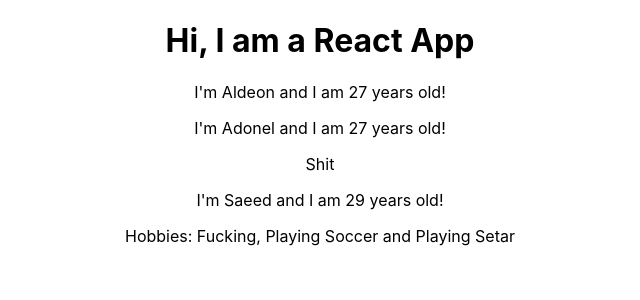
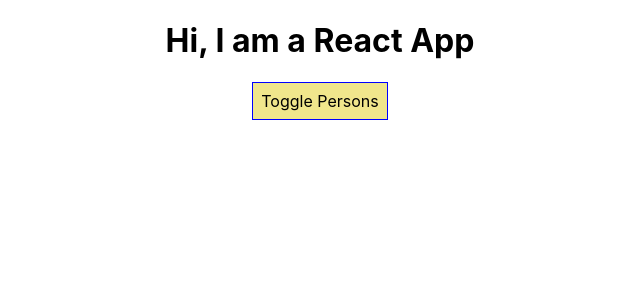
Before and after one commit to AldeonMoriak/udemy-app, a React (Create React App) app: page / in a window 1280 px wide. Shown: the top 300 px of the page, without its empty margins (320-960 px from the left). Built offline with nearby package versions, Linux system fonts and the light colour scheme.

Commit message:
added css and person js and initial app modifications

```diff
--- a/src/App.js
+++ b/src/App.js
@@ -2,17 +2,84 @@
 import './App.css';
 import Person from './Person/Person';
 
-function App() {
+class App extends React.Component {
+  constructor(props) {
+    super(props);
+    this.state = {
+      persons: [
+        { name: 'Aldeon', age: 27},
+        { name: 'Adonel', age: 28},
+        { name: 'Mehran', age: 29}
+      ],
+      showPersons: false
+    };
+  }
+
+  switchNameHandler = (newName) => {
+    // console.log('Was clicked!');
+    this.setState({
+      persons: [
+        { name: newName, age: 27},
+        { name: 'Adonel', age: 28},
+        { name: 'Saeed', age: 29}
+      ]
+    });
+  };
+
+  nameChangedHandler = (event) => {
+    this.setState({
+      persons: [
+        { name: 'Aldeon', age: 27},
+        { name: event.target.value, age: 28},
+        { name: 'Saeed', age: 29}
+    ]
+    });
+  };
+
+  togglePersonsHandler = () => {
+    const doesShow = this.state.showPersons;
+    this.setState({
+      showPersons: !doesShow
+    });
+  };
+
+  render() {
+
+    const style = {
+      backgroundColor: "khaki",
+      font: 'inherit',
+      border: '1px solid blue',
+      padding: '8px',
+      cursor: 'pointer'
+    };
+
     return (
       <div className="App">
         <header className="App-header">
           <h1>Hi, I am a React App</h1>
         </header>
-      <Person name="Aldeon" age="27"/>
-      <Person name="Adonel" age="27" >Shit</Person>
-      <Person name="Saeed" age="29">Hobbies: Fucking, Playing Soccer and Playing Setar</Person>
+        <button
+          style={style}
+          onClick={this.togglePersonsHandler}>Toggle Persons</button>
+        {
+          this.state.showPersons ?
+          <div>
+          <Person
+            name={this.state.persons[0].name}
+            age={this.state.persons[0].age}/>
+          <Person
+            changed={this.nameChangedHandler}
+            name={this.state.persons[1].name}
+            age={this.state.persons[1].age}>Shit</Person>
+          <Person
+            name={this.state.persons[2].name}
+            age={this.state.persons[2].age}
+            click={this.switchNameHandler.bind(this, 'Mehran!')}>Hobbies: Fucking, Playing Soccer and Playing Setar</Person>
+          </div> : null
+        }
       </div>
     );
   }
+}
 
 export default App;
--- /dev/null
+++ b/src/Person/Person.css
@@ -0,0 +1,8 @@
+.Person {
+    width: 60%;
+    margin: 16px auto;
+    border: 1px solid #eee;
+    box-shadow: 0 2px 3px #ccc;
+    padding: 16px;
+    text-align: center;
+}
--- a/src/Person/Person.js
+++ b/src/Person/Person.js
@@ -1,10 +1,12 @@
 import React from 'react';
+import './Person.css';
 
 const Person = (props) => {
     return (
-        <div>
-            <p>I'm {props.name} and I am {props.age} years old!</p>
+        <div className="Person">
+            <p onClick={props.click}>I'm {props.name} and I am {props.age} years old!</p>
             <p>{props.children}</p>
+            <input type="text" onChange={props.changed} value={props.name} />
         </div>
     );
 };
```
Lines whose indentation alone changed are shown as unchanged.
